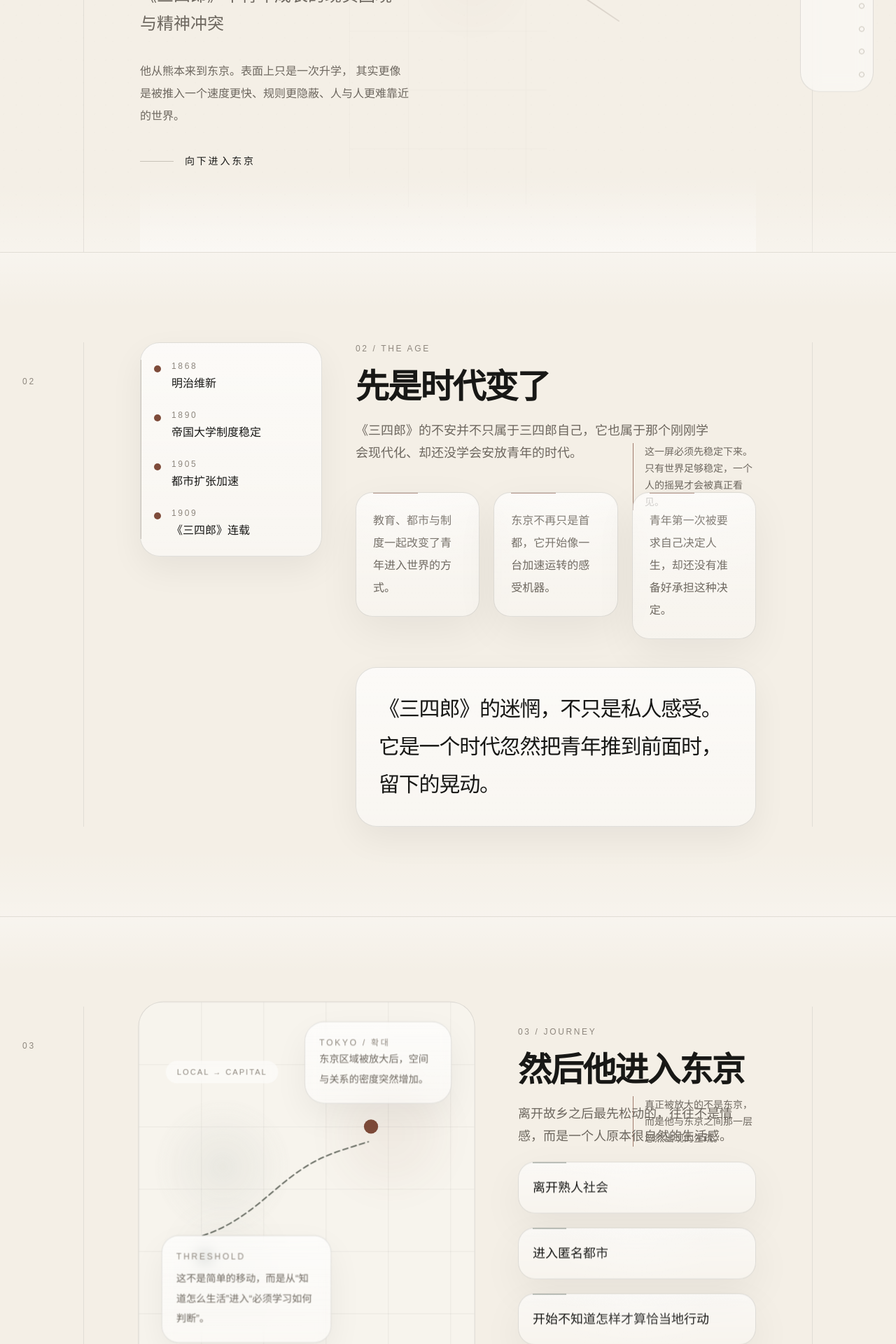
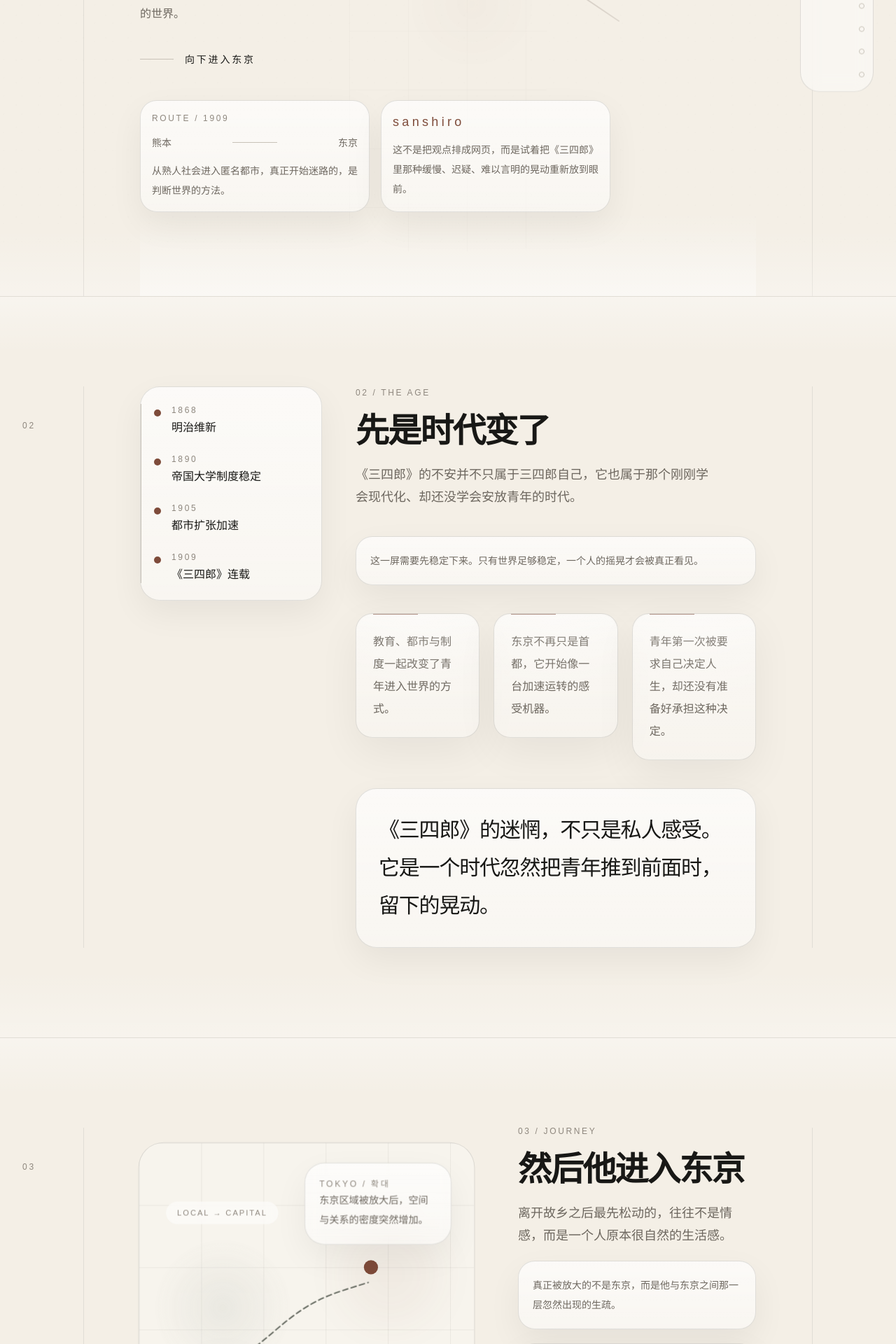
Before and after one commit to BAIMU329/sanshiro-exhibit, a Next.js app: page / in a window 1280 px wide. Shown: the part 440-2360 px from the top of the page at 70% size. Built offline with nearby package versions, Linux system fonts and the light colour scheme.

Commit message:
fix-overlap-for-real

```diff
--- a/src/components/sections/EraSection.tsx
+++ b/src/components/sections/EraSection.tsx
@@ -1,6 +1,5 @@
 import { SectionHeader } from "@/components/layout/SectionHeader";
 import { SectionShell } from "@/components/layout/SectionShell";
-import { QuoteAside } from "@/components/layout/QuoteAside";
 import { FadeIn } from "@/components/ui/FadeIn";
 
 const milestones = [
@@ -19,14 +18,7 @@ const statements = [
 export function EraSection() {
   return (
     <SectionShell id="era" index="02" className="py-24 md:py-32">
-      <div className="relative grid gap-12 xl:grid-cols-[260px_minmax(0,1fr)] xl:gap-12 2xl:gap-16">
-        <div className="kanji-ghost absolute right-0 top-0 hidden text-[9rem] leading-none 2xl:block">
-          時代
-        </div>
-        <QuoteAside
-          quote="这一屏必须先稳定下来。只有世界足够稳定，一个人的摇晃才会被真正看见。"
-          className="absolute right-0 top-36 hidden 2xl:block"
-        />
+      <div className="grid gap-12 xl:grid-cols-[260px_minmax(0,1fr)] xl:gap-12 2xl:gap-16">
         <FadeIn>
           <div className="route-plaque relative space-y-6 rounded-[28px] p-6">
             <div className="absolute left-0 top-6 h-[calc(100%-3rem)] w-px bg-[var(--mist)]" />
@@ -48,6 +40,13 @@ export function EraSection() {
               title="先是时代变了"
               description="《三四郎》的不安并不只属于三四郎自己，它也属于那个刚刚学会现代化、却还没学会安放青年的时代。"
             />
+          </FadeIn>
+          <FadeIn delay={0.08}>
+            <div className="route-plaque max-w-xl rounded-[24px] p-5">
+              <p className="text-sm leading-7 text-[var(--ink-soft)]">
+                这一屏需要先稳定下来。只有世界足够稳定，一个人的摇晃才会被真正看见。
+              </p>
+            </div>
           </FadeIn>
           <div className="grid gap-5 md:grid-cols-3">
             {statements.map((statement, index) => (
--- a/src/components/sections/HeroSection.tsx
+++ b/src/components/sections/HeroSection.tsx
@@ -23,36 +23,7 @@ export function HeroSection() {
           style={{ y: hazeY }}
           className="map-haze absolute inset-x-[34%] top-16 bottom-16 rounded-[48px]"
         />
-        <div className="kanji-ghost ambient-drift absolute right-8 top-32 hidden text-[10rem] leading-none 2xl:block 2xl:text-[11rem]">
-          東京
-        </div>
         <div className="absolute left-4 top-10 h-[2px] w-[calc(100%-7rem)] origin-left rotate-[34deg] bg-[linear-gradient(90deg,rgba(107,91,82,0.9),rgba(107,91,82,0.15))] lg:left-12" />
-        <motion.div
-          style={{ y: plaqueY }}
-          className="route-plaque absolute right-6 top-16 hidden w-64 rounded-[28px] p-5 2xl:block"
-        >
-          <p className="eyebrow">Route / 1909</p>
-          <div className="mt-4 space-y-3 text-sm leading-7 text-[var(--ink-soft)]">
-            <p className="flex items-center justify-between">
-              <span>熊本</span>
-              <span className="h-px w-16 bg-[var(--mist)]" />
-              <span>东京</span>
-            </p>
-            <p>从熟人社会进入匿名都市，真正开始迷路的，是判断世界的方法。</p>
-          </div>
-        </motion.div>
-        <motion.div
-          style={{ y: plaqueY }}
-          className="route-plaque absolute bottom-24 right-24 hidden max-w-xs rounded-[26px] p-5 2xl:block"
-        >
-          <p className="font-[var(--font-display)] text-lg tracking-[0.24em] text-[var(--rust)]">
-            sanshiro
-          </p>
-          <p className="mt-3 text-sm leading-7 text-[var(--ink-soft)]">
-            这不是把观点排成网页，
-            而是试着把《三四郎》里那种缓慢、迟疑、难以言明的晃动重新放到眼前。
-          </p>
-        </motion.div>
 
         <motion.div
           style={{ y: titleY, opacity: titleOpacity }}
@@ -90,6 +61,30 @@ export function HeroSection() {
               向下进入东京
             </a>
           </FadeIn>
+          <motion.div
+            style={{ y: plaqueY }}
+            className="grid max-w-2xl gap-4 pt-4 lg:grid-cols-[1fr_1fr]"
+          >
+            <div className="route-plaque rounded-[24px] p-4">
+              <p className="eyebrow">Route / 1909</p>
+              <div className="mt-3 space-y-3 text-sm leading-7 text-[var(--ink-soft)]">
+                <p className="flex items-center justify-between">
+                  <span>熊本</span>
+                  <span className="h-px w-16 bg-[var(--mist)]" />
+                  <span>东京</span>
+                </p>
+                <p>从熟人社会进入匿名都市，真正开始迷路的，是判断世界的方法。</p>
+              </div>
+            </div>
+            <div className="route-plaque rounded-[24px] p-4">
+              <p className="font-[var(--font-display)] text-lg tracking-[0.24em] text-[var(--rust)]">
+                sanshiro
+              </p>
+              <p className="mt-3 text-sm leading-7 text-[var(--ink-soft)]">
+                这不是把观点排成网页，而是试着把《三四郎》里那种缓慢、迟疑、难以言明的晃动重新放到眼前。
+              </p>
+            </div>
+          </motion.div>
         </motion.div>
       </div>
     </SectionShell>
--- a/src/components/sections/JourneySection.tsx
+++ b/src/components/sections/JourneySection.tsx
@@ -4,7 +4,6 @@ import { motion, useScroll, useTransform } from "framer-motion";
 import { useRef } from "react";
 import { SectionHeader } from "@/components/layout/SectionHeader";
 import { SectionShell } from "@/components/layout/SectionShell";
-import { QuoteAside } from "@/components/layout/QuoteAside";
 import { FadeIn } from "@/components/ui/FadeIn";
 
 export function JourneySection() {
@@ -23,13 +22,6 @@ export function JourneySection() {
         ref={ref}
         className="relative grid items-center gap-16 xl:grid-cols-[minmax(0,1fr)_340px] 2xl:grid-cols-[minmax(0,1.15fr)_360px]"
       >
-        <div className="kanji-ghost absolute right-6 top-0 hidden text-[8rem] leading-none 2xl:block">
-          入京
-        </div>
-        <QuoteAside
-          quote="真正被放大的不是东京，而是他与东京之间那一层忽然出现的生疏。"
-          className="absolute right-0 top-32 hidden 2xl:block"
-        />
         <motion.div
           style={{ y: mapY, scale: mapScale }}
           className="relative min-h-[520px] overflow-hidden rounded-[36px] border border-[var(--grid-line)] bg-white/30"
@@ -86,6 +78,13 @@ export function JourneySection() {
               description="离开故乡之后最先松动的，往往不是情感，而是一个人原本很自然的生活感。"
             />
           </FadeIn>
+          <FadeIn delay={0.08}>
+            <div className="route-plaque max-w-xl rounded-[24px] p-5">
+              <p className="text-sm leading-7 text-[var(--ink-soft)]">
+                真正被放大的不是东京，而是他与东京之间那一层忽然出现的生疏。
+              </p>
+            </div>
+          </FadeIn>
           {[
             "离开熟人社会",
             "进入匿名都市",
```
